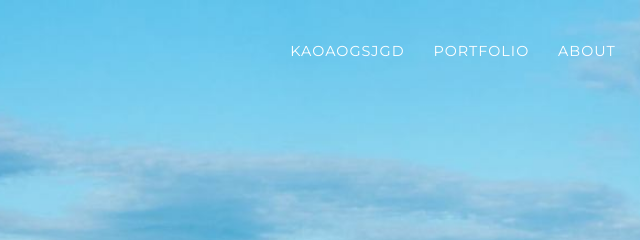
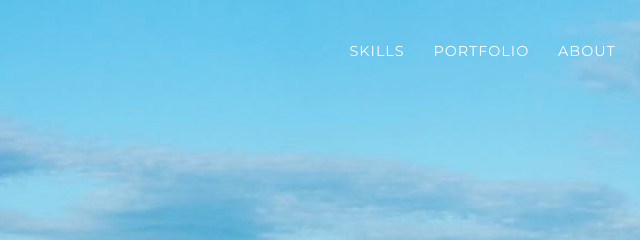
Before and after one commit to chloemacmac/chloemackie, a website with bundled scripts: page index.html in a window 1280 px wide. Shown: the top 240 px of the page, 336-976 px from the left. Built offline with nearby package versions, Linux system fonts and the light colour scheme; files whose address does not match are found by name; a web font is replaced by a local one.

Commit message:
Revert "test"
This reverts commit e7dd7396a8b22df0dff5b8613e98ccc950f4c154.

```diff
--- a/index.html
+++ b/index.html
@@ -38,7 +38,7 @@
         <div class="collapse navbar-collapse" id="navbarResponsive">
           <ul class="navbar-nav text-uppercase ml-auto">
             <li class="nav-item">
-              <a class="nav-link js-scroll-trigger" href="#Skills">KAOAOGSJGD</a>
+              <a class="nav-link js-scroll-trigger" href="#Skills">Skills</a>
             </li>
             <li class="nav-item">
               <a class="nav-link js-scroll-trigger" href="#Portfolio">Portfolio</a>
```
